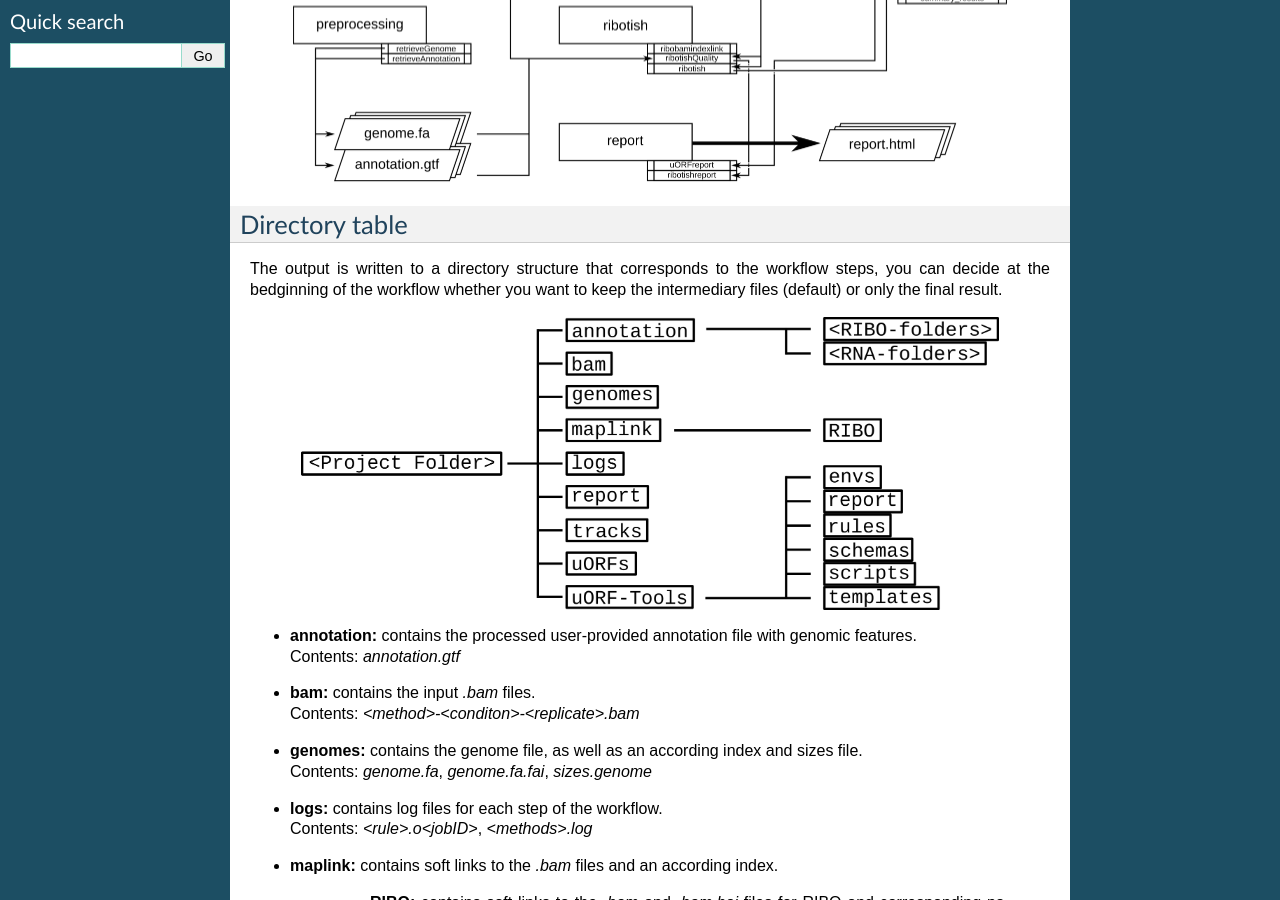
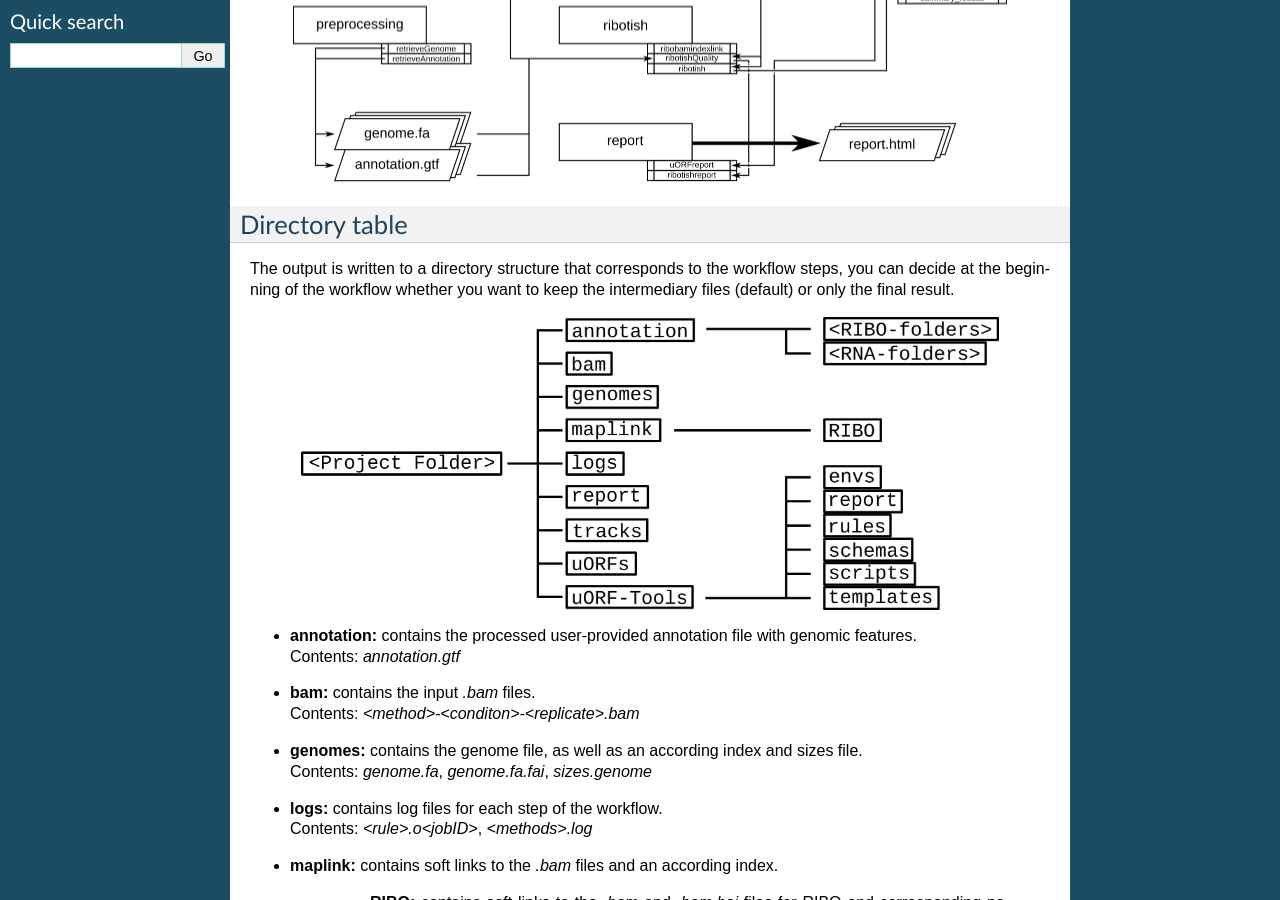
Before and after one commit to RickGelhausen/uORF-Tools_ReadTheDocs, a Sphinx documentation site: the page built from docs/source/overview.rst, in a window 1280 px wide and 900 px high, scrolled down 545 px. Built offline with Sphinx 7.4.7, drawn with Linux system fonts in a browser that asks for light colours; cross-references to code outside the pages are shown as plain code.

Commit message:
fixed typos and link

```diff
--- a/docs/source/example-workflow.rst
+++ b/docs/source/example-workflow.rst
@@ -6,7 +6,7 @@ Example workflow
 
 The retrieval of input files and running the workflow locally and on a server cluster via a queuing system is demonstrated using an example with data available from our FTP-Server.
 
-.. note:: Ensure that you have miniconda3 installed and an environment set-up. Please refer to the :ref:`overview <Tools>` for details on the installation.
+.. note:: Ensure that you have miniconda3 installed and an environment set-up. Please refer to the :ref:`overview <overview:Tools>` for details on the installation.
 If you have not yet activated the conda environment:
 
 .. code-block:: bash
--- a/docs/source/overview.rst
+++ b/docs/source/overview.rst
@@ -20,7 +20,7 @@ The following flowchart describes the processing steps of the workflow and how t
 Directory table
 ===============
 
-The output is written to a directory structure that corresponds to the workflow steps, you can decide at the bedginning of the workflow whether you want to keep the intermediary files (default) or only the final result.
+The output is written to a directory structure that corresponds to the workflow steps, you can decide at the beginning of the workflow whether you want to keep the intermediary files (default) or only the final result.
 
 .. image:: images/directoryTable_short.png
     :scale: 35%
```
